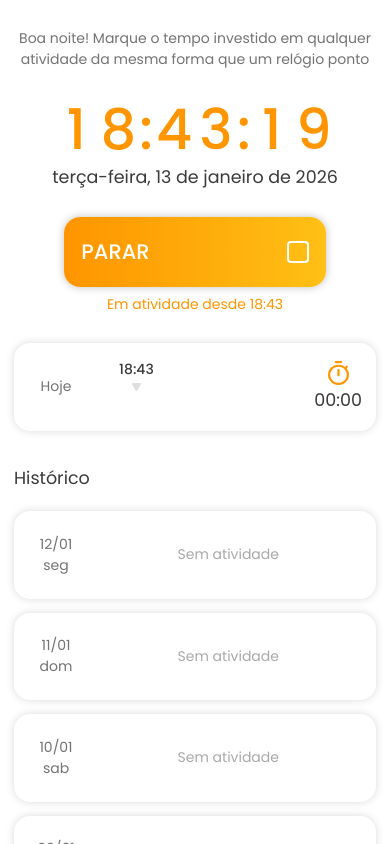
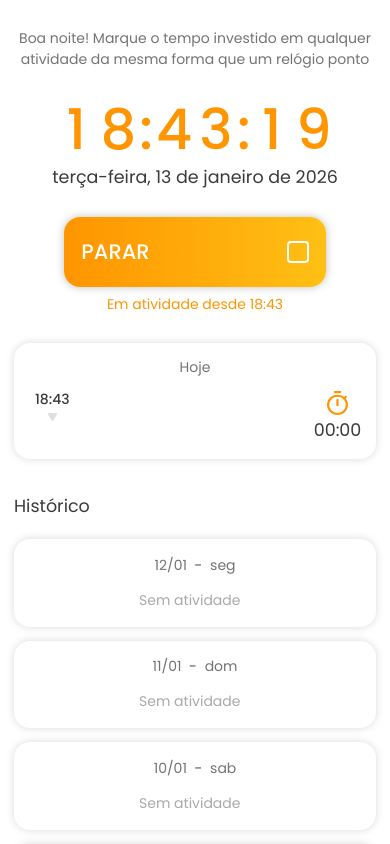
Before and after one commit to gabriel23052/bateponto, a React (Vite) app: page / in a window 390 px wide. Both pictures are taken after a click on the button "INICIAR". Shown: the top 844 px of the page. Built offline with nearby package versions, Linux system fonts and the light colour scheme.

Commit message:
Atualiza a responsividade dos relatórios
- Atualiza a responsividade dos relatórios, agora a data se desloca para o topo do relatório em telas menores, dando mais espaço para as batidas
- Separa a seção que exibe a soma do relatório para um componente separado <ReportSum />

```diff
--- a/src/components/CheckpointList.module.css
+++ b/src/components/CheckpointList.module.css
@@ -3,5 +3,4 @@
   grid-template-columns: repeat(auto-fill, minmax(var(--px48), 1fr));
   gap: var(--px16) var(--px8);
   flex: 1;
-  padding: var(--px16);
 }
--- a/src/components/ClockInSection.tsx
+++ b/src/components/ClockInSection.tsx
@@ -10,7 +10,7 @@ import classes from "./ClockInSection.module.css";
 const BLOCK_TIMESTAMP_STORAGE_KEY = "blockedUntil";
 
 /**
- * Seção de controle das batidas
+ * Componente que exibe o botão de batida e o status
  */
 const ClockInSection = () => {
   const { addCheckpoint, inActivity, todayReport } = useClockContext();
--- a/src/components/History.tsx
+++ b/src/components/History.tsx
@@ -8,6 +8,9 @@ import classes from "./History.module.css";
 
 const OBSERVER_HEIGHT = "12.5rem";
 
+/**
+ * Componente que exibe o histórico de batidas
+ */
 const History = () => {
   const { history, orderMoreReports } = useClockContext();
   const observerElement = useRef<HTMLDivElement>(null);
--- a/src/components/Report.module.css
+++ b/src/components/Report.module.css
@@ -4,7 +4,7 @@
   display: flex;
   align-items: center;
   gap: var(--px12);
-  padding-inline: var(--px16);
+  padding: var(--px16);
   border-radius: 16px;
   corner-shape: squircle;
   box-shadow: 0 0 8px rgba(0, 0, 0, 0.15);
@@ -15,6 +15,12 @@
   transition: outline-color 400ms;
   position: relative;
   animation: fromLeft 500ms forwards;
+
+  @media (max-width: 500px) {
+    display: grid;
+    grid-template-columns: 1fr auto;
+    padding-block: var(--px16);
+  }
 }
 .button:focus,
 .button:hover {
@@ -30,25 +36,6 @@
   flex: 1;
 }
 
-.sum svg {
-  color: var(--standby);
-  transition: 500ms color;
-}
-.sum svg.activity {
-  color: var(--activity);
-}
-
-.sum > div {
-  display: flex;
-  align-items: center;
-  justify-content: space-around;
-  margin-bottom: var(--px4);
-}
-
-.alert {
-  translate: 0 2px;
-}
-
 @keyframes fromLeft {
   from {
     translate: -50px 0px;
--- a/src/components/Report.tsx
+++ b/src/components/Report.tsx
@@ -3,10 +3,8 @@ import CheckpointList from "./CheckpointList";
 
 import { useClockContext } from "../contexts/ClockContext";
 
-import ClockIcon from "../assets/icons/clock.svg?react";
-import AlertIcon from "../assets/icons/alert.svg?react";
-
 import classes from "./Report.module.css";
+import ReportSum from "./ReportSum";
 
 type Props = {
   report: TReportView;
@@ -14,7 +12,7 @@ type Props = {
 };
 
 /**
- * Exibe o histórico de períodos de um determinado dia
+ * Componente que exibe o histórico de períodos de um determinado dia
  */
 const Report = ({ report, disableAlert }: Props) => {
   const { inActivity } = useClockContext();
@@ -33,19 +31,12 @@ const Report = ({ report, disableAlert }: Props) => {
       ) : (
         <>
           <CheckpointList checkpoints={report.checkpoints} />
-          <div className={classes.sum}>
-            <div>
-              {report.missingCheckpoint && !disableAlert && (
-                <AlertIcon width={20} height={20} className={classes.alert} />
-              )}
-              <ClockIcon
-                className={inActivity ? classes.activity : ""}
-                width={21}
-                height={24}
-              />
-            </div>
-            <p className="neutral-dark text-large">{report.sum}</p>
-          </div>
+          <ReportSum
+            sum={report.sum}
+            missingCheckpoint={report.missingCheckpoint}
+            disableAlert={disableAlert}
+            inActivity={inActivity}
+          />
         </>
       )}
     </button>
--- a/src/components/ReportDate.module.css
+++ b/src/components/ReportDate.module.css
@@ -2,9 +2,25 @@
   display: flex;
   flex-direction: column;
   justify-content: center;
+
+  @media (max-width: 500px) {
+    flex-direction: row;
+    gap: var(--px8);
+    grid-column: 1/-1;
+  }
 }
 
 .container p {
   width: var(--px64);
   text-align: center;
+
+  @media (max-width: 500px) {
+    width: initial;
+
+    &:nth-child(2)::before {
+      content: "-";
+      font-weight: 500;
+      margin-right: 8px;
+    }
+  }
 }
--- /dev/null
+++ b/src/components/ReportSum.module.css
@@ -0,0 +1,24 @@
+.container {
+  padding-left: var(--px4);
+  width: 3.75rem /* 60px */
+}
+
+.container svg {
+  color: var(--standby);
+  transition: 500ms color;
+}
+.container svg.activity {
+  color: var(--activity);
+}
+
+.container > div {
+  display: flex;
+  align-items: center;
+  justify-content: center;
+  gap: var(--px4);
+  margin-bottom: var(--px4);
+}
+
+.alert {
+  translate: 0 2px;
+}
--- /dev/null
+++ b/src/components/ReportSum.tsx
@@ -0,0 +1,36 @@
+import ClockIcon from "../assets/icons/clock.svg?react";
+import AlertIcon from "../assets/icons/alert.svg?react";
+import classes from "./ReportSum.module.css";
+
+type Props = {
+  sum: string;
+  missingCheckpoint?: boolean;
+  disableAlert?: boolean;
+  inActivity: boolean;
+};
+
+/**
+ * Componente que exibe a soma dos períodos
+ */
+const ReportSum = ({
+  sum,
+  missingCheckpoint,
+  disableAlert,
+  inActivity,
+}: Props) => (
+  <div className={classes.container}>
+    <div>
+      {missingCheckpoint && !disableAlert && (
+        <AlertIcon width={20} height={20} className={classes.alert} />
+      )}
+      <ClockIcon
+        className={inActivity ? classes.activity : ""}
+        width={21}
+        height={24}
+      />
+    </div>
+    <p className="neutral-dark text-large">{sum}</p>
+  </div>
+);
+
+export default ReportSum;
--- a/src/components/TodayReport.tsx
+++ b/src/components/TodayReport.tsx
@@ -2,9 +2,11 @@ import { useClockContext } from "../contexts/ClockContext";
 
 import Report from "./Report";
 
+/**
+ * Componente wrapper para exibir o relatório do dia corrente
+ */
 const TodayReport = () => {
   const { todayReport } = useClockContext();
-
   return <Report report={todayReport} disableAlert={true} />;
 };
 
```
